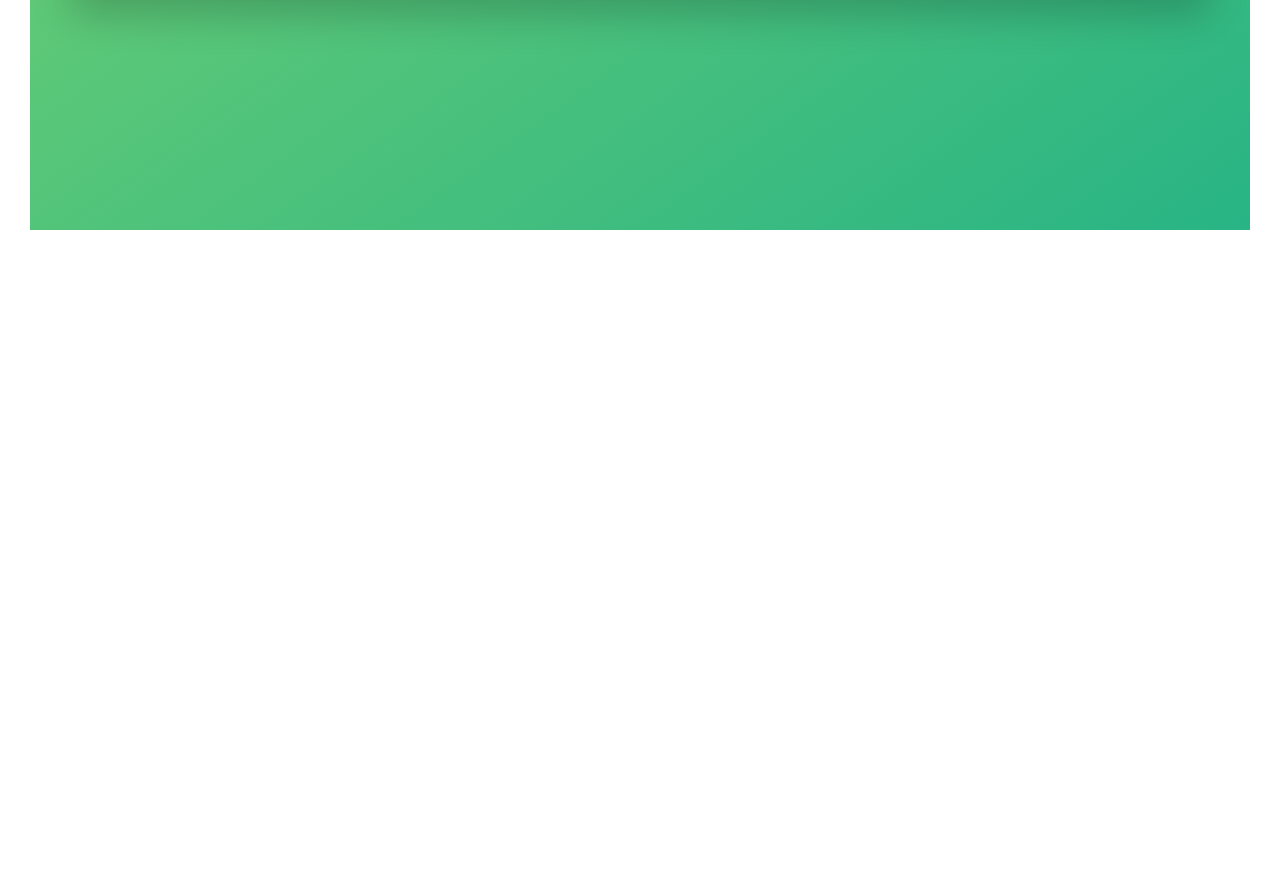
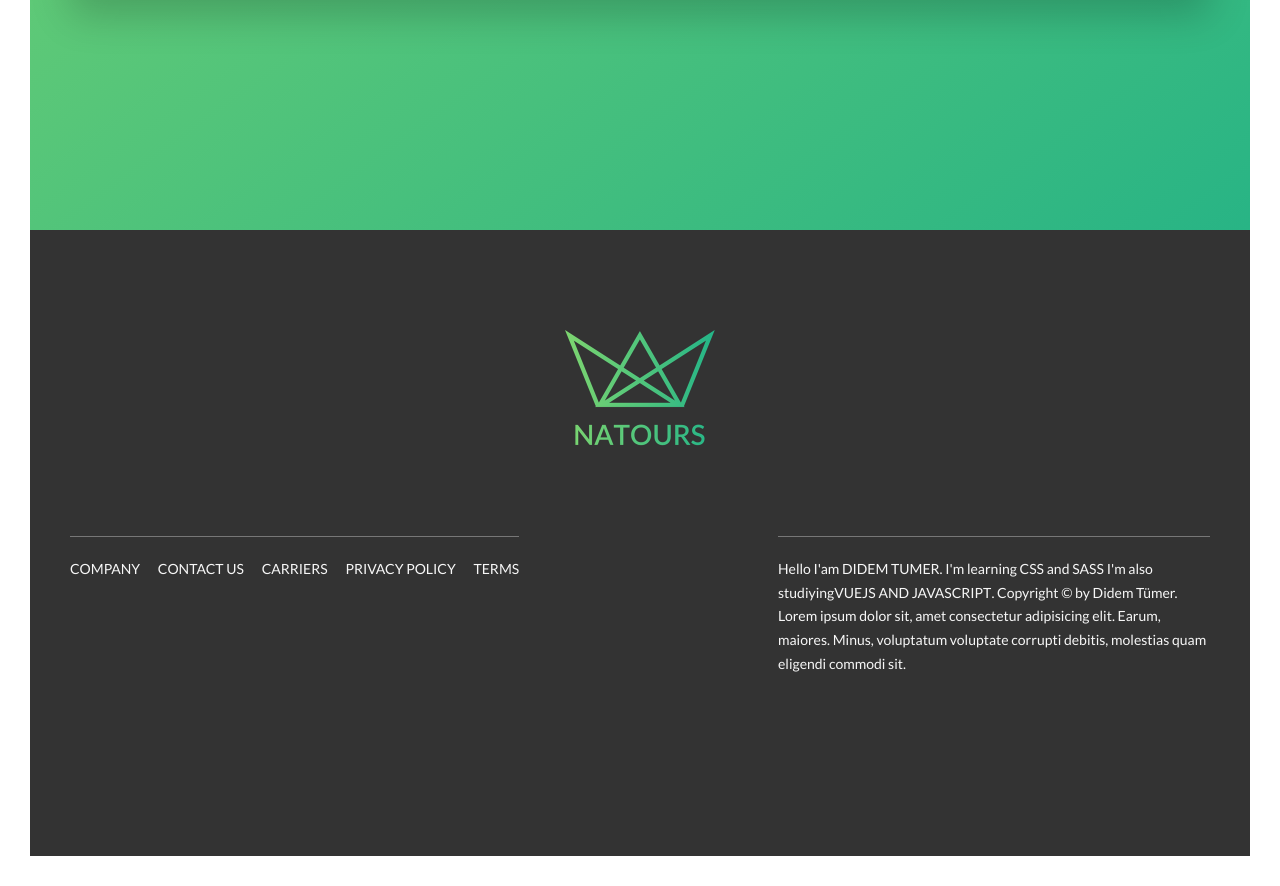
Before and after one commit to didemtumer/TourAgentaWebsiteProject, a website: page index.html in a window 1280 px wide. Shown: the part 5387-6273 px from the top of the page. Before the commit the page ends 5647 px from the top, so only its background shows below. Drawn offline with Linux system fonts and the light colour scheme.

Commit message:
V-2
Adding Footer Section

```diff
--- a/index.html
+++ b/index.html
@@ -356,5 +356,29 @@
                 </div>
             </section>
         </main>
+        <footer class="footer">
+            <div class="footer__logo-box">
+                <img src="./img/logo-green-2x.png" alt="Full logo" class="footer__logo">
+            </div>
+            <div class="row">
+                <div class="col-1-of-2">
+                    <div class="footer__navigation">
+                        <ul class="footer__list">
+                            <li class="footer__item"><a href="#" class="footer__link">Company</a></li>
+                            <li class="footer__item"><a href="#" class="footer__link">Contact Us</a></li>
+                            <li class="footer__item"><a href="#" class="footer__link">Carriers</a></li>
+                            <li class="footer__item"><a href="#" class="footer__link">Privacy Policy</a></li>
+                            <li class="footer__item"><a href="#" class="footer__link">Terms</a></li>
+                        </ul>
+                    </div>
+                </div>
+                <div class="col-1-of-2">
+                    <p class="footer__copyright">
+                        Hello I'am <a href="#" class="footer__link">Didem Tumer</a>. I'm learning CSS and SASS
+                        I'm also studiying<a href="#" class="footer__link">VueJS and Javascript</a>. Copyright &copy; by Didem Tümer. Lorem ipsum dolor sit, amet consectetur adipisicing elit. Earum, maiores. Minus, voluptatum voluptate corrupti debitis, molestias quam eligendi commodi sit.
+                    </p>
+                </div>
+            </div>
+        </footer>
     </body>
 </html>
--- a/sass/abstracts/_variables.scss
+++ b/sass/abstracts/_variables.scss
@@ -13,6 +13,7 @@ $color-grey-light-2:#eee;
 
 $color-grey-dark:#777;
 $color-grey-dark-2:#999;
+$color-grey-dark-3:#333;
 
 $color-white: #fff;
 $color-black:#000;
--- /dev/null
+++ b/sass/layout/_footer.scss
@@ -0,0 +1,53 @@
+.footer {
+    background-color: $color-grey-dark-3;
+    padding: 10rem 0;
+    font-size: 1.4rem;
+    color: $color-grey-light-1;
+
+    &__logo-box {
+        text-align: center;
+        margin-bottom: 8rem;
+    }
+    &__logo{
+        width: 15rem;
+        height: auto;
+    }
+    &__navigation {
+        border-top: 1px solid $color-grey-dark;
+        padding-top: 2rem;
+        display: inline-block;
+    }
+    &__list {
+        list-style: none;
+    }
+    &__item {
+        display: inline-block;
+        &:not(:last-child){
+            margin-right: 1.5rem;
+        }
+    }
+
+    &__link {
+        &:link,
+        &:visited {
+            color: $color-grey-light-1;
+            background-color: $color-grey-dark-3;
+            text-decoration: none;
+            text-transform: uppercase;
+            display: inline-block;
+            transition: all .2s;
+        }
+        &:hover,
+        &:active {
+            color: $color-primary;
+            box-shadow: 0 1rem 2rem rgba($color-black, .4);
+            transform: rotate(5deg) scale(1.3);
+        }
+    }
+    &__copyright {
+        border-top: 1px solid $color-grey-dark;
+        padding-top: 2rem;
+        width: 80%;
+        float: right;
+    }
+}
--- a/sass/main.scss
+++ b/sass/main.scss
@@ -15,6 +15,7 @@
 @import "components/form";
 @import "components/story";
 
+@import "layout/footer";
 @import "layout/header";
 @import "layout/grid";
 
```
Also changed, not shown: css/style.css.
